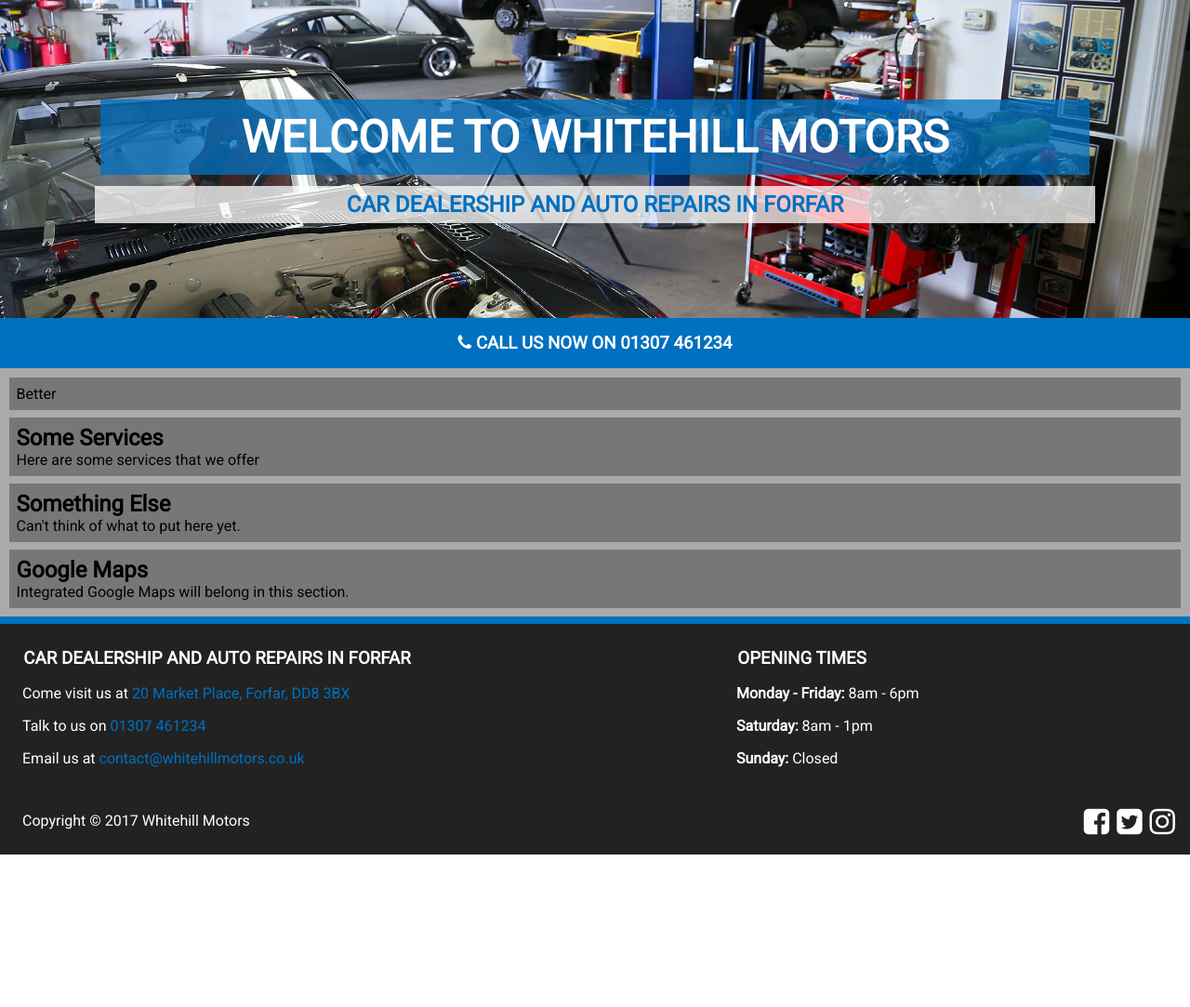
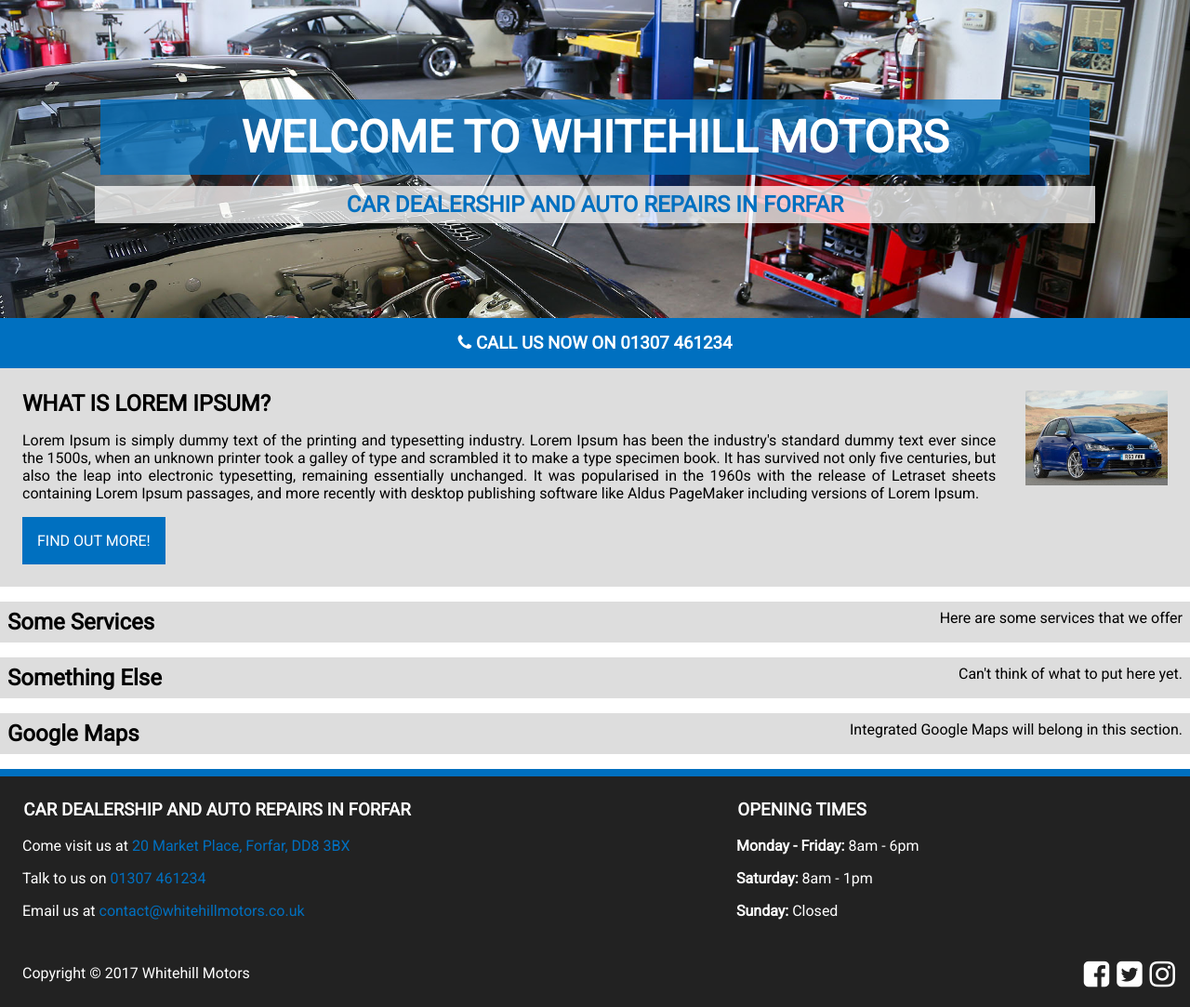
Before and after one commit to MickMelon/WhitehillMotors, a PHP site: page / in a window 1280 px wide. Shown: the part 121-1204 px from the top of the page at 93% size. Run offline with PHP 8.4, Linux system fonts and the light colour scheme.

Commit message:
Add first section HTML and CSS

```diff
--- a/css/main.css
+++ b/css/main.css
@@ -142,16 +142,58 @@ nav ul li a.active {
 */
 
 main {
-    /* For debug purposes */
-    background-color: #aaa;
-    padding: 0.1em;
+
 }
 
-main section {
-    background-color: #777;
+section {
+    background-color: #ddd;
     padding: 0.5em;
+    margin-bottom: 1em;
 
-    margin: 0.5em; /* debug purposes */
+    display: flex;
+    flex-direction: row;
+    justify-content: space-between;
+
+}
+
+section .text, .image {
+    margin: 1em;
+}
+
+section .text {
+    text-align: justify;
+}
+
+section .text h1 {
+    text-transform: uppercase;
+    font-weight: bold;
+}
+
+section .text p {
+    padding-top: 1em;
+    padding-bottom: 1em;
+}
+
+section .image img {
+    width: 100%;
+}
+
+.button {
+    background-color: #0070c0;
+    border: none;
+    color: #fff;
+    padding: 1em;
+
+    text-align: center;
+    text-decoration: none;
+    text-transform: uppercase;
+    display: inline-block;
+    cursor: pointer;
+}
+
+.button:hover {
+    text-decoration: none;
+    background-color: DarkBlue;
 }
 
 /*
@@ -316,7 +358,7 @@ footer p {
     nav.responsive ul {
         flex: 0 100%;
         display: block;
-        background-color: #333;
+        background-color: #222;
     }
 
     nav.responsive ul li a {
@@ -334,6 +376,10 @@ footer p {
 
     .banner-text h2 {
         font-size: 1.15em;
+    }
+
+    section {
+        flex-wrap: wrap-reverse;
     }
 
     footer {
--- a/index.html
+++ b/index.html
@@ -58,7 +58,18 @@
 
         <main>
             <section id="intro">
-                Better
+                <div class="text">
+                    <h1>What is Lorem Ipsum?</h1>
+                    <p>
+                        Lorem Ipsum is simply dummy text of the printing and typesetting industry. Lorem Ipsum has been the industry's standard dummy text ever since the 1500s, when an unknown printer took a galley of type and scrambled it to make a type specimen book. It has survived not only five centuries, but also the leap into electronic typesetting, remaining essentially unchanged. It was popularised in the 1960s with the release of Letraset sheets containing Lorem Ipsum passages, and more recently with desktop publishing software like Aldus PageMaker including versions of Lorem Ipsum.
+                    </p>
+
+                    <a href="#" class="button">Find Out More!</a>
+                </div>
+
+                <div class="image">
+                    <img src="img/vw_golf_r.jpg" />
+                </div>
             </section>
 
             <section id="services">
```
Also changed, not shown: img/hyundai-verna.jpg (added), img/vw_golf_r.jpg (added).
